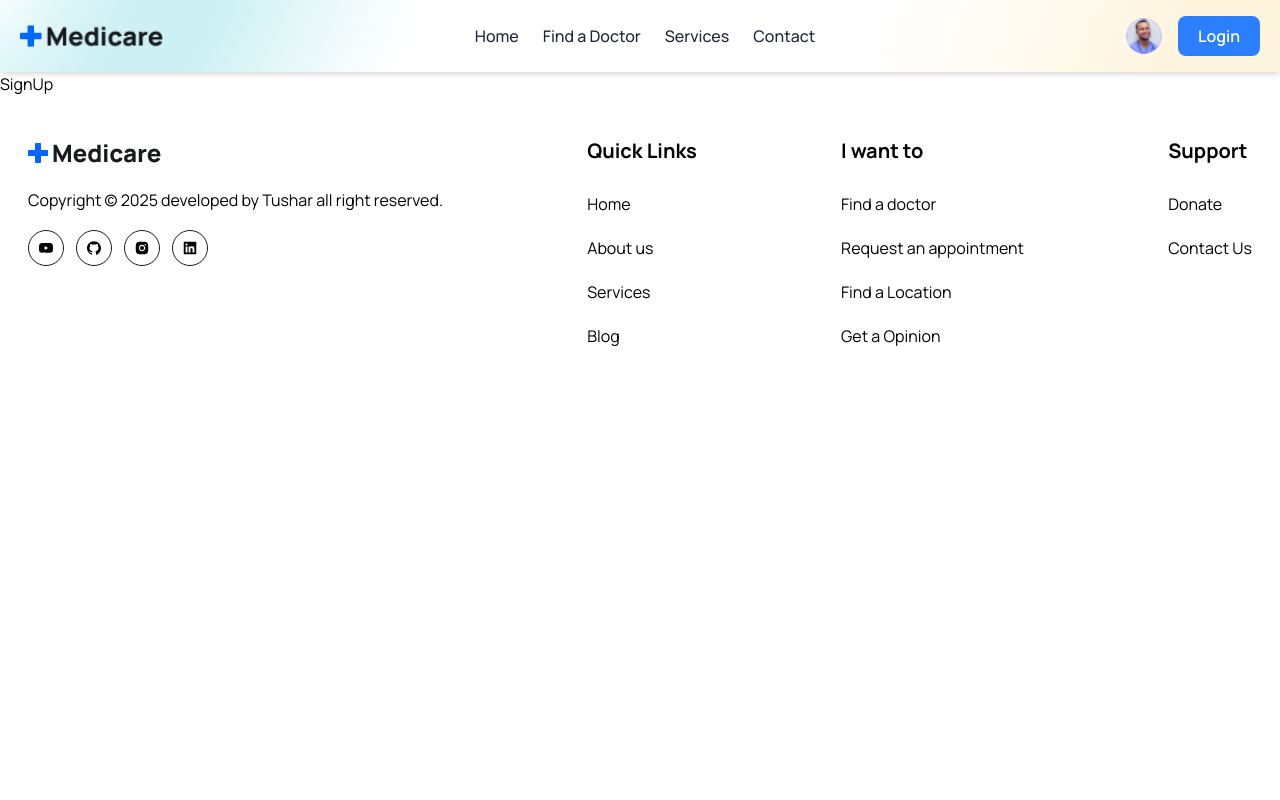
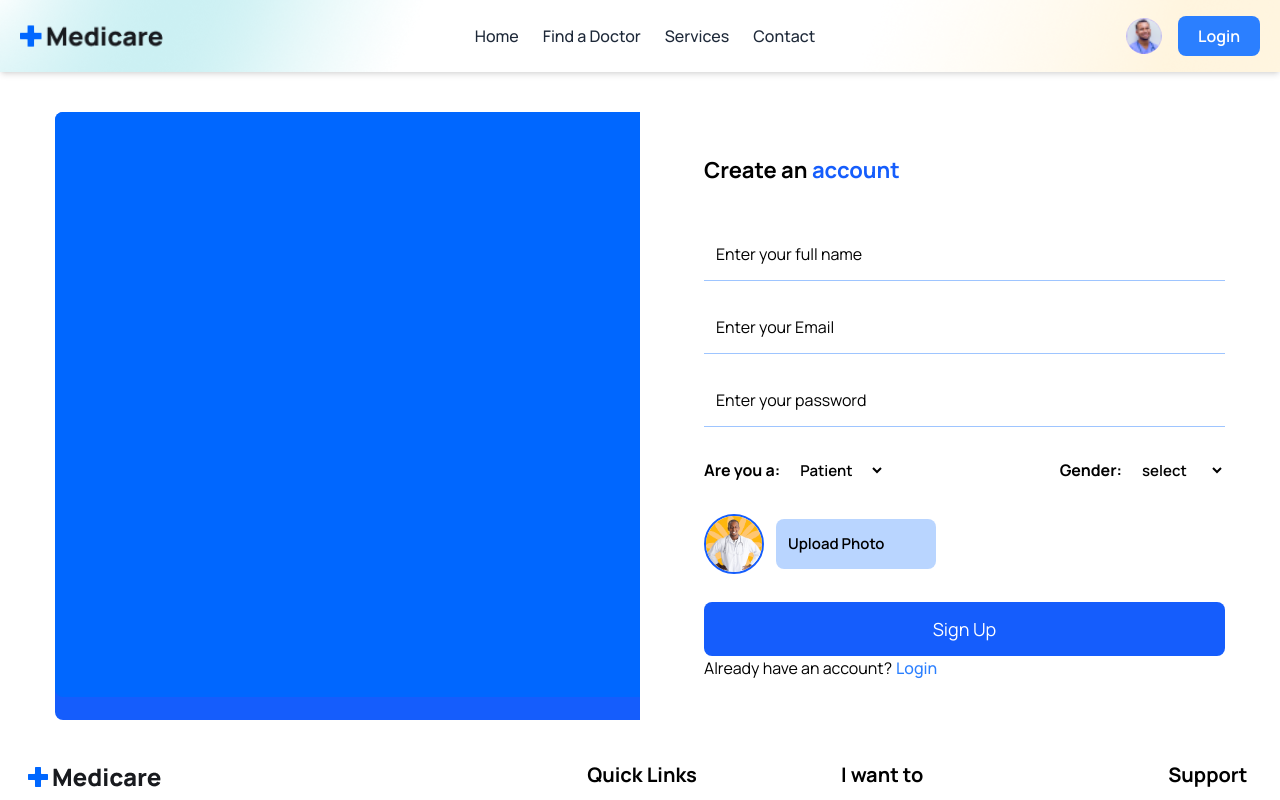
Before and after one commit to Tushar7-coder/Doctor_Appointment_System, a React (Vite) app in the folder client/vite-project/: page /register in a window 1280 px wide. Shown: the top 800 px of the page. Built offline with nearby package versions, Linux system fonts and the light colour scheme.

Commit message:
Contact form login signup completed

```diff
--- a/client/vite-project/src/pages/Contact.jsx
+++ b/client/vite-project/src/pages/Contact.jsx
@@ -1,9 +1,56 @@
-import React from 'react'
+import React from "react";
 
 const Contact = () => {
   return (
-	<div>Contact</div>
-  )
-}
+    <section className="mt-8 px-5 sm:px-10 lg:px-20">
+      <div className="text-md text-center">
+        <h2 className="font-bold text-2xl lg:text-3xl text-center mb-6 lg:mb-8">Contact Us</h2>
+        <p className="mb-6 lg:mb-10 text-gray-600">
+          Got a technical issue? Want to send feedback about a beta feature? Let us know.
+        </p>
+        <form action="#" className="space-y-6 max-w-[700px] mx-auto">
+          <div>
+            <label htmlFor="email" className="block text-black font-semibold text-[16px] mb-2">
+              Your Email
+            </label>
+            <input
+              type="email"
+              id="email"
+              placeholder="example@gmail.com"
+              className="w-full px-4 py-3 border border-gray-300 focus:outline-none focus:border-blue-500 text-[16px] text-black placeholder:text-gray-400 rounded-md"
+            />
+          </div>
+          <div>
+            <label htmlFor="subject" className="block text-black font-semibold text-[16px] mb-2">
+              Subject
+            </label>
+            <input
+              type="text"
+              id="subject"
+              placeholder="Let us know how we can help you"
+              className="w-full px-4 py-3 border border-gray-300 focus:outline-none focus:border-blue-500 text-[16px] text-black placeholder:text-gray-400 rounded-md"
+            />
+          </div>
+          <div>
+            <label htmlFor="message" className="block text-black font-semibold text-[16px] mb-2">
+              Your Message
+            </label>
+            <textarea
+              rows={6}
+              id="message"
+              placeholder="Leave a comment..."
+              className="w-full px-4 py-3 border border-gray-300 focus:outline-none focus:border-blue-500 text-[16px] text-black placeholder:text-gray-400 rounded-md"
+            />
+          </div>
+          <div className="text-center">
+            <button className="w-full sm:w-auto bg-blue-600 text-white px-6 py-3 rounded-md hover:bg-blue-700 transition-colors">
+              Submit
+            </button>
+          </div>
+        </form>
+      </div>
+    </section>
+  );
+};
 
-export default Contact
+export default Contact;
--- a/client/vite-project/src/pages/Login.jsx
+++ b/client/vite-project/src/pages/Login.jsx
@@ -1,8 +1,33 @@
-import React from 'react'
-
+import React, { useState } from 'react'
+import {Link} from 'react-router-dom'
 const Login = () => {
+  const [formData,setFormData] = useState({
+    email : '',
+    password: ""
+  });
+  const handleInputChange = (e) =>{
+    setFormData({...formData,[e.target.name] : e.target.value})
+  }
   return (
-	<div>Login</div>
+	<section className='px-5 lg:px-0'>
+    <div className="w-full max-w-[570px] mx-auto rounded-lg shadow-md md:p-10 mt-20">
+      <h3 className='text-black text-[22px] leading-9 font-bold mb-10'>Hello! <span className='text-blue-600'>welcome</span>Back</h3>
+      <form className='py-4 md:py-0'>
+        <div className="mb-5">
+          <input type="email" placeholder='Enter your Email' name='email' value={formData.email} onChange={handleInputChange} className='w-full px-3 py-3 border-b border-solid border-[#0066ff61] focus:outline-none focus:border-b-blue-600 text-[16px] leading-7 text-black placeholder:text-black cursor-pointer' required/>
+        </div>
+        <div className="mb-5">
+          <input type="password" placeholder='Enter your Password' name='password' value={formData.password} onChange={handleInputChange} className='w-full px-3 py-3 border-b border-solid border-[#0066ff61] focus:outline-none focus:border-b-blue-600 text-[16px] leading-7 text-black placeholder:text-black cursor-pointer' required/>
+        </div>
+        <div className='mt-7'>
+          <button className='w-full bg-blue-600 text-white text-[18px] leading-[30px] rounded-lg px-4 py-3'>
+          Login
+          </button>
+        </div>
+        <p>Don&apos;t have an account? <Link to='/register' className='text-blue-500 font-medium ml-1'>Register</Link></p>
+      </form>
+    </div>
+  </section>
   )
 }
 
--- a/client/vite-project/src/pages/SignUp.jsx
+++ b/client/vite-project/src/pages/SignUp.jsx
@@ -1,9 +1,154 @@
-import React from 'react'
+import React, { useState } from "react";
+import signupImg from "../assets/images/signup.gif";
+import avatar from "../assets/images/doctor-img01.png";
+import { Link } from "react-router-dom";
+const SignUp = () => {
+  const [selectedFile, setSelectedFile] = useState(null);
+  const [previewURL, setPreviewURL] = useState("");
 
-const SignUp = () => {
+  const [formData, setFormData] = useState({
+    name: "",
+    email: "",
+    password: "",
+    photo: selectedFile,
+    gender: "",
+    role: "patient",
+  });
+  const handleInputChange = (e) => {
+    setFormData({ ...formData, [e.target.name]: e.target.value });
+  };
+  const handleFileInputChange = async (e) => {
+    const file = e.target.files[0];
+    console.log(file);
+  };
+  const submitHandler = async (e) =>{
+    e.preventDefault();
+  }
   return (
-	<div>SignUp</div>
-  )
-}
+    <section className="px-5 xl:px-0 mt-10">
+      <div className="max-w-[1170px] mx-auto">
+        <div className="grid grid-cols-1 lg:grid-cols-2">
+          <div className="hidden lg:block bg-blue-600 rounded-l-lg">
+            <figure className="rounded-l-lg">
+              <img src={signupImg} alt="" className="w-full rounded-l-lg" />
+            </figure>
+          </div>
+          <div className="rounded-l-lg lg:pl-16 py-10">
+            <h3 className="text-black text-[22px] leading-9 font-bold mb-10">
+              Create an <span className="text-blue-600">account</span>
+            </h3>
+            <form onSubmit={submitHandler}>
+              <div className="mb-5">
+                <div className="mb-5">
+                  <input
+                    type="text"
+                    placeholder="Enter your full name"
+                    name="name"
+                    value={formData.name}
+                    className="w-full px-3 py-3 border-b border-solid border-[#0066ff61] focus:outline-none focus:border-b-blue-600 text-[16px] leading-7 text-black placeholder:text-black cursor-pointer"
+                    onChange={handleInputChange}
+                    required
+                  />
+                </div>
+                <div className="mb-5">
+                  <input
+                    type="text"
+                    placeholder="Enter your Email"
+                    name="email"
+                    value={formData.email}
+                    onChange={handleInputChange}
+                    className="w-full px-3 py-3 border-b border-solid border-[#0066ff61] focus:outline-none focus:border-b-blue-600 text-[16px] leading-7 text-black placeholder:text-black cursor-pointer"
+                    required
+                  />
+                </div>
+                <div className="mb-5">
+                  <input
+                    type="password"
+                    placeholder="Enter your password"
+                    name="password"
+                    value={formData.password}
+                    onChange={handleInputChange}
+                    className="w-full px-3 py-3 border-b border-solid border-[#0066ff61] focus:outline-none focus:border-b-blue-600 text-[16px] leading-7 text-black placeholder:text-black cursor-pointer"
+                    required
+                  />
+                </div>
+                <div className="mb-5 flex items-center justify-between">
+                  <label
+                    htmlFor=""
+                    className="text-black font-bold text-[16px] leading-7"
+                  >
+                    Are you a:
+                    <select
+                      name="role"
+                      value={formData.role}
+                      onChange={handleInputChange}
+                      id=""
+                      className="text-black font-semibold text-[15px] leading-7 px-4 py-3"
+                    >
+                      <option value="patient">Patient</option>
+                      <option value="doctor">Doctor</option>
+                    </select>
+                  </label>
 
-export default SignUp
+                  <label
+                    htmlFor=""
+                    className="text-black font-bold text-[16px] leading-7"
+                  >
+                    Gender:
+                    <select
+                      name="gender"
+                      id=""
+                      value={formData.gender}
+                      onChange={handleInputChange}
+                      className="text-black font-semibold text-[15px] leading-7 px-4 py-3"
+                    >
+                      <option value="">select</option>
+                      <option value="male">Male</option>
+                      <option value="female">Female</option>
+                      <option value="other">Other</option>
+                    </select>
+                  </label>
+                </div>
+              </div>
+              <div className="mb-5 flex items-center gap-3">
+                <figure className="w-[60px] h-[60px] rounded-full border-2 border-solid border-blue-600 flex items-center justify-center">
+                  <img src={avatar} alt="" className="w-full rounded-full" />
+                </figure>
+                <div className="relative w-[160px] h-[50px]">
+                  <input
+                    type="file"
+                    name="photo"
+                    id="customFile"
+                    onChange={handleFileInputChange}
+                    accept=".jpg, .png"
+                    className="absolute top-0 left-0 w-full h-full opacity-0 cursor-pointer"
+                  />
+                  <label
+                    className="absolute top-0 left-0 w-full h-full flex items-center px-[0.75rem]
+                  py-[.375rem] text-[15px] leading-6 overflow-hidden bg-[#0066ff46] text-black font-semibold rounded-lg truncate cursor-pointer"
+                    htmlFor="customFile"
+                  >
+                    Upload Photo
+                  </label>
+                </div>
+              </div>
+              <div className="mt-7">
+                <button className="w-full bg-blue-600 text-white text-[18px] leading-[30px] rounded-lg px-4 py-3">
+                  Sign Up
+                </button>
+              </div>
+              <p>
+                Already have an account?
+                <Link to="/login" className="text-blue-500 font-medium ml-1">
+                  Login
+                </Link>
+              </p>
+            </form>
+          </div>
+        </div>
+      </div>
+    </section>
+  );
+};
+
+export default SignUp;
```
